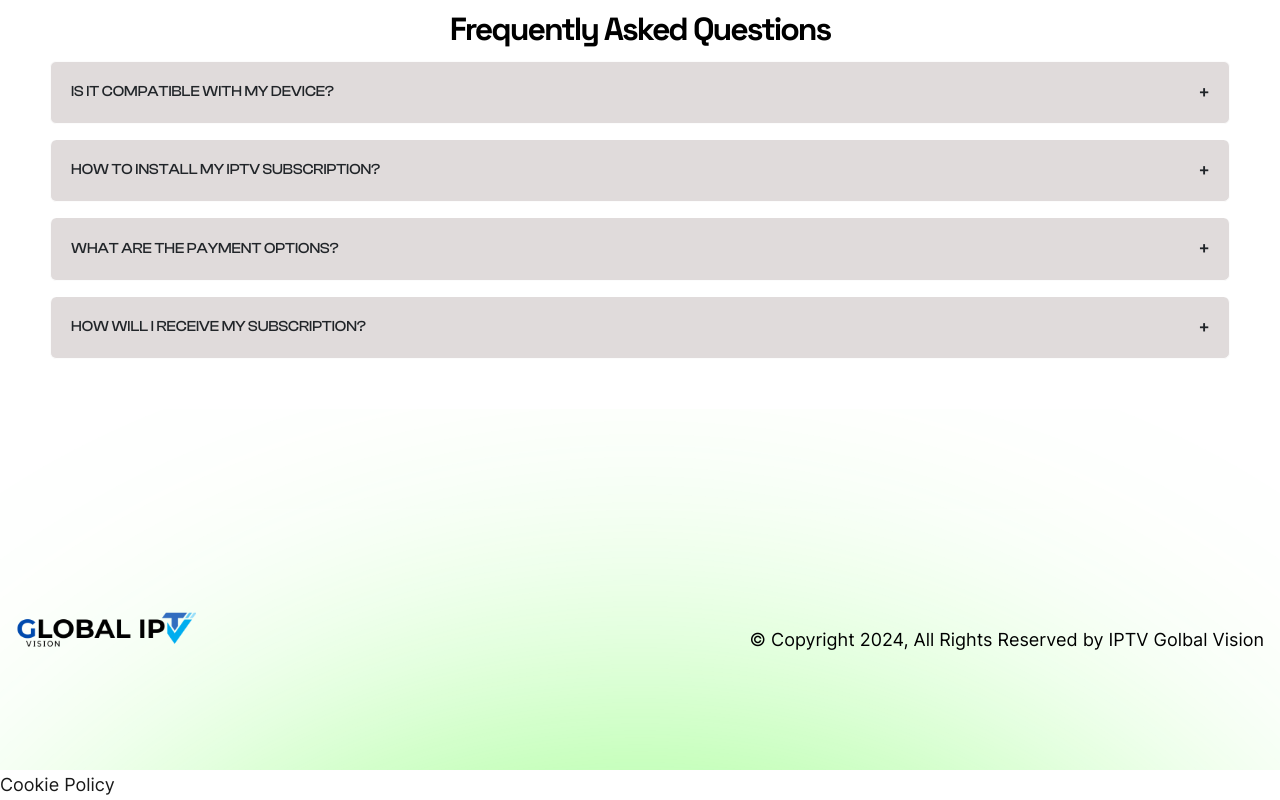
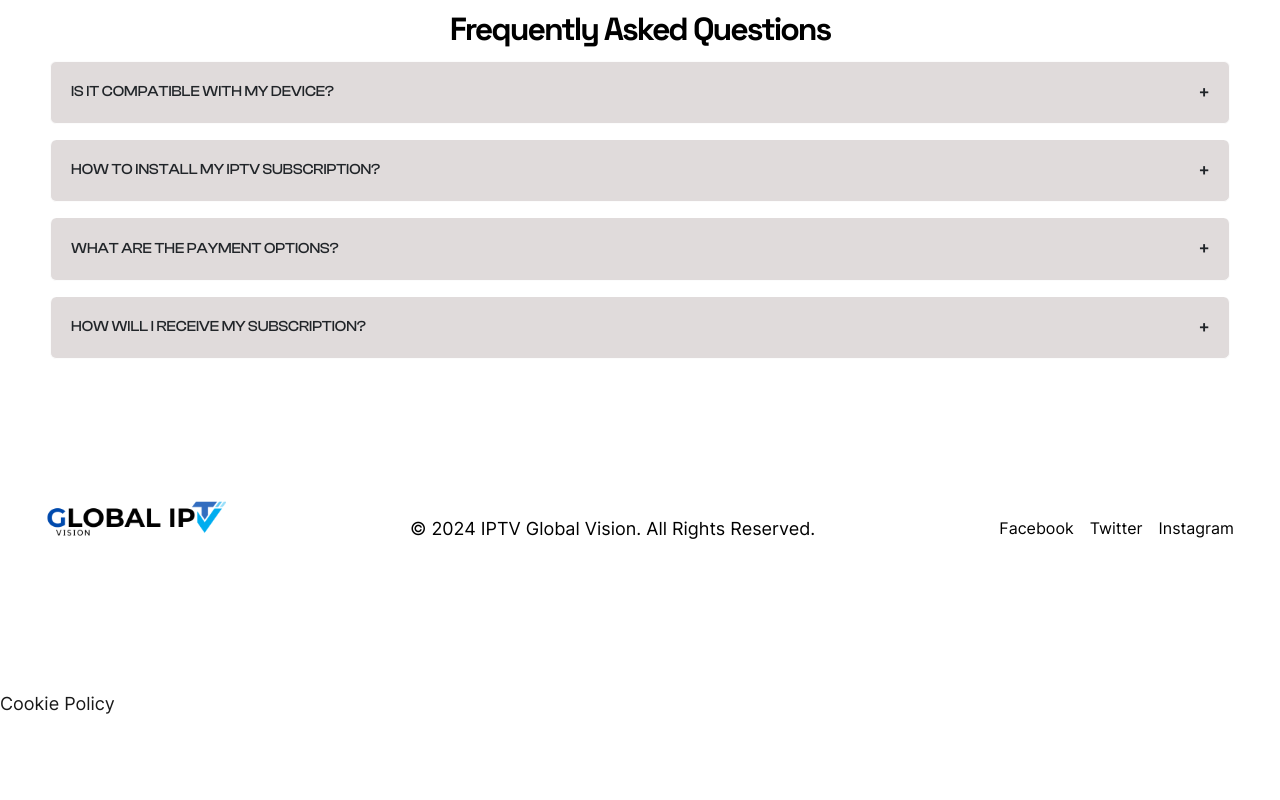
Before and after one commit to elmiAnass/GlobalIPTVVision, a plain HTML site: page index.html in a window 1280 px wide. Shown: the part 4681-5481 px from the top of the page. After the commit the page ends 5400 px from the top, so only its background shows below. Drawn offline with nearby package versions, Linux system fonts and the light colour scheme; a script that the page names is missing.

Commit message:
Your new commit message

```diff
--- a/index.html
+++ b/index.html
@@ -893,50 +893,39 @@
 </section>
 
 
+
+
+
 </div>
       <!--...::: Footer-2 Section Start :::... -->
-      <footer id="footer-4">
-        <div class="relative z-[1] overflow-hidden bg-white text-black">
+      <footer id="footer-4" class="bg-gradient-to-t from-[#fbaf63] to-[#37ff1460] text-black py-10">
+        <div class="relative z-[1]">
           <!-- Section Container -->
-          <div class="pb-10">
-            <!-- Footer Center -->
-            <div class="mt-[100px]">
+          <div class="global-container">
+            <div class="flex flex-wrap justify-between items-center">
+              <!-- Logo -->
+              <a href="index.html">
+                <img src="assets/img/Logo.png" alt="logo" width="180" height="23">
+              </a>
 
+              <!-- Copyright Info -->
+              <p>&copy; 2024 IPTV Global Vision. All Rights Reserved.</p>
+
+              <!-- Social Media Links (Optional) -->
+              <div class="flex space-x-4">
+                <a href="#" class="text-black hover:text-gray-300">Facebook</a>
+                <a href="#" class="text-black hover:text-gray-300">Twitter</a>
+                <a href="#" class="text-black hover:text-gray-300">Instagram</a>
+              </div>
+            </div>
 
             <!-- Footer Separator -->
-            <div class="global-container">
-              <div
-                class="mb-10 mt-[60px] h-[1px] w-full bg-white opacity-10"
-              ></div>
+            <div class="mt-10">
+              <div class="w-full h-0.5 bg-black opacity-20"></div>
             </div>
-            <!-- Footer Separator -->
+          </div>
 
-            <!-- Footer Bottom -->
-            <div>
-              <div class="global-container">
-                <div
-                  class="flex flex-wrap items-center justify-center gap-5 text-center md:justify-between md:text-left"
-                >
-                  <a href="index.html">
-                    <img
-                      src="assets/img/Logo.png"
-                      alt="logo-light"
-                      width="180"
-                      height="23"
-                    />
-                  </a>
-
-                  <p>&copy; Copyright 2024, All Rights Reserved by IPTV Golbal Vision</p>
-                </div>
-              </div>
-            </div>
-            <!-- Footer Bottom -->
-          </div>
-          <!-- Section Container -->
           <!-- Background Gradient -->
-          <div
-            class="absolute left-1/2 top-[80%] -z-[1] h-[1280px] w-[1280px] -translate-x-1/2 rounded-full bg-gradient-to-t from-[#39FF14] to-[#37ff1460] blur-[150px]"
-          ></div>
         </div>
       </footer>
 
```
Also changed, not shown: assets/css/style.css, assets/js/main.js (line endings or trailing spaces).
